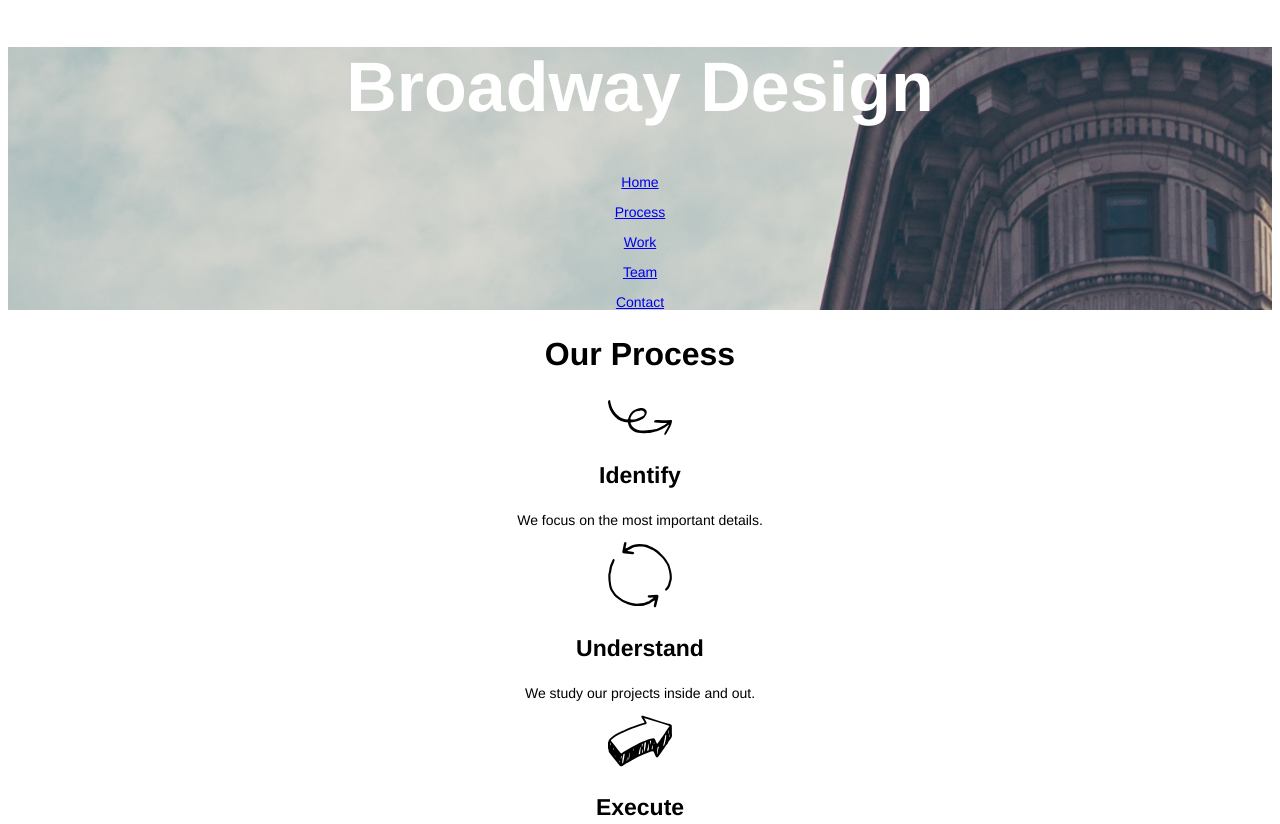
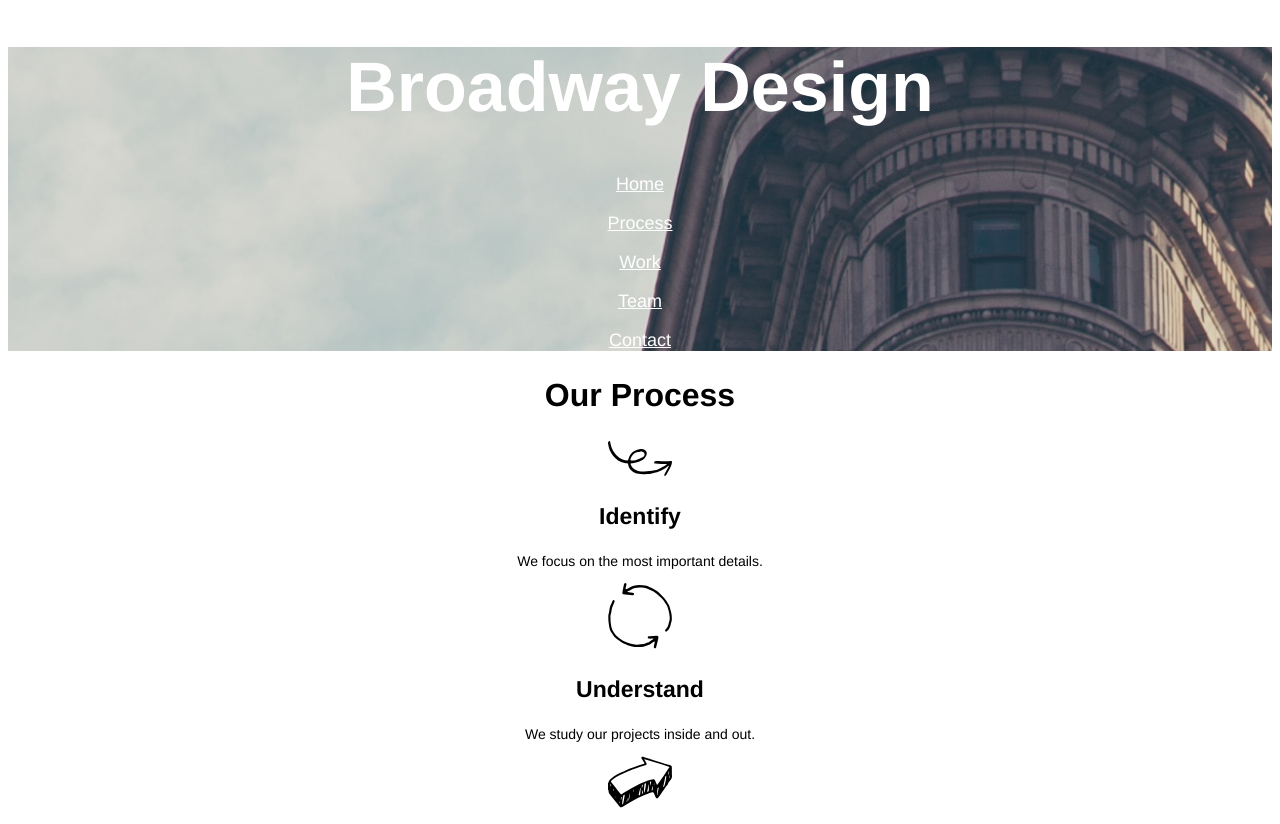
Before and after one commit to WinkyN/broadway, a plain HTML site: page index.html in a window 1280 px wide. Shown: the top 824 px of the page. Drawn offline with Linux system fonts and the light colour scheme.

Commit message:
Fixes links color to white

```diff
--- a/index.html
+++ b/index.html
@@ -9,11 +9,11 @@
     <div class="header">
       <h1>Broadway Design</h1>
         <nav>
-          <p class="headerlinks"><a href="#home">Home</a></p>
-          <p class="headerlinks"><a href="#process">Process</a></p>
-          <p class="headerlinks"><a href="#work">Work</a></p>
-          <p class="headerlinks"><a href="#team">Team</a></p>
-          <p class="headerlinks"><a href="#contact">Contact</a></p>
+          <p class="headerlinks"><a href="#home" style="color:white">Home</a></p>
+          <p class="headerlinks"><a href="#process" style="color:white">Process</a></p>
+          <p class="headerlinks"><a href="#work" style="color:white">Work</a></p>
+          <p class="headerlinks"><a href="#team" style="color:white">Team</a></p>
+          <p class="headerlinks"><a href="#contact" style="color:white">Contact</a></p>
         </nav>
     </div>
   <div class="process">
--- a/resources/css/style.css
+++ b/resources/css/style.css
@@ -23,15 +23,16 @@ p {
   font-size: 14px;
 }
 
-#headerlinks {
+.headerlinks {
   text-align: center;
-  font-style: 18px;
-  color: white;
+  font-size: 18px;
 }
 
 .newyork {
   background-image: url(../images/the-flatiron-building.png);
+  background-size: cover;
   background-repeat: no-repeat;
+  background-position: center;
   font-size: 23px;
   font-weight: bold;
   color: white
@@ -41,6 +42,7 @@ p {
   background-image: url(../images/the-flatiron-building.png);
   background-size: cover;
   background-repeat: no-repeat;
+  background-position: center;
 }
 
 .copyright {
```
